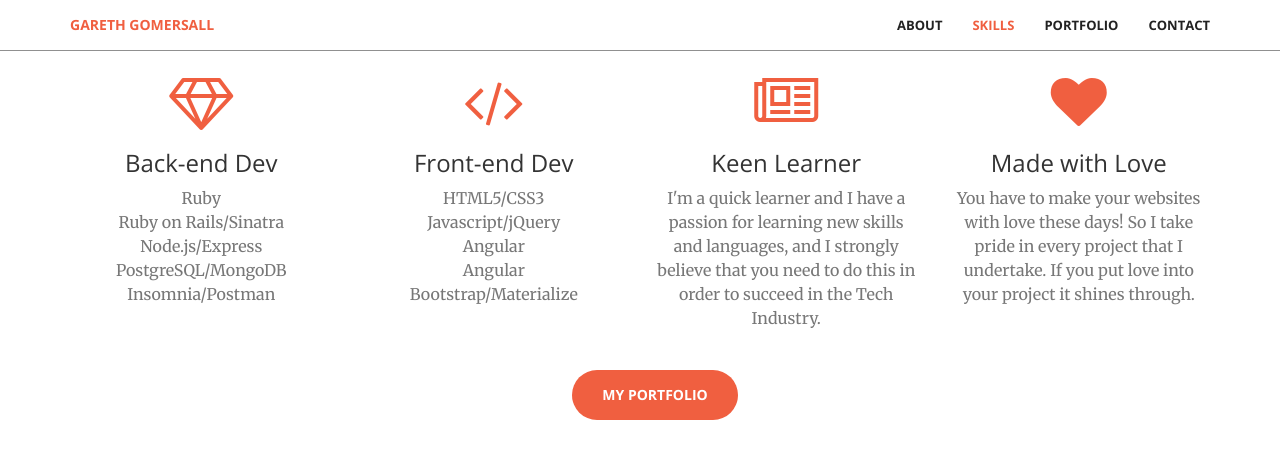
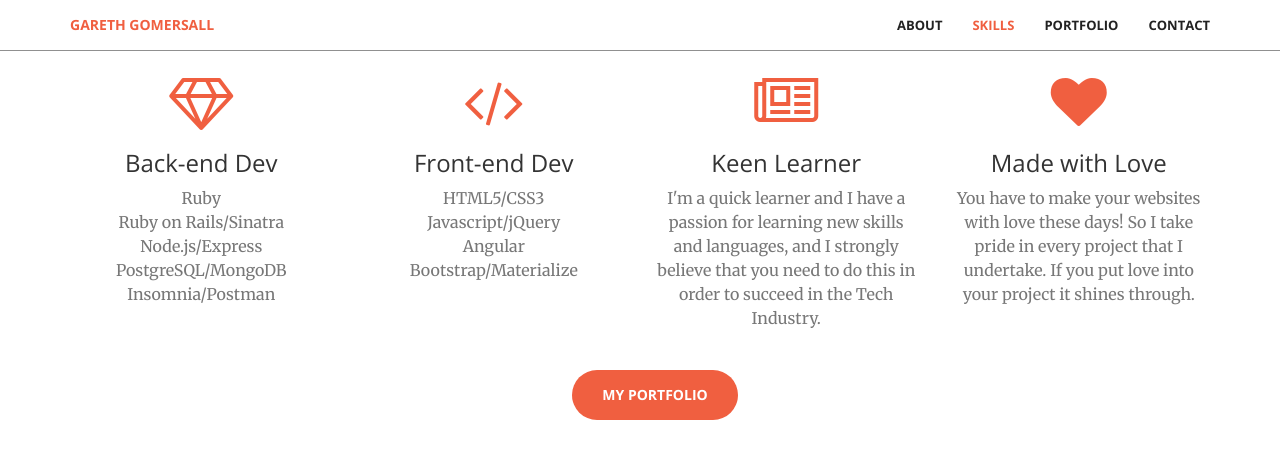
Before and after one commit to ggomersall/ggomersall.github.io, a Jekyll site: the page built from index.html, in a window 1280 px wide and 900 px high, scrolled down 1632 px, cut to the strip 0-496 px from the top of the window. Shown: the top 459 px of the strip. Built offline with Jekyll 4.4.1, drawn with Linux system fonts in a browser that asks for light colours.

Commit message:
removed the extra angular in skills, need to change that though to something else

```diff
--- a/_includes/services.html
+++ b/_includes/services.html
@@ -27,7 +27,7 @@
                     <p class="text-muted">HTML5/CSS3</p>
                     <p class="text-muted">Javascript/jQuery</p>
                     <p class="text-muted">Angular</p>
-                    <p class="text-muted">Angular</p>
+                    <!-- <p class="text-muted">Angular</p> -->
                     <p class="text-muted">Bootstrap/Materialize</p>
                 </div>
             </div>
```
